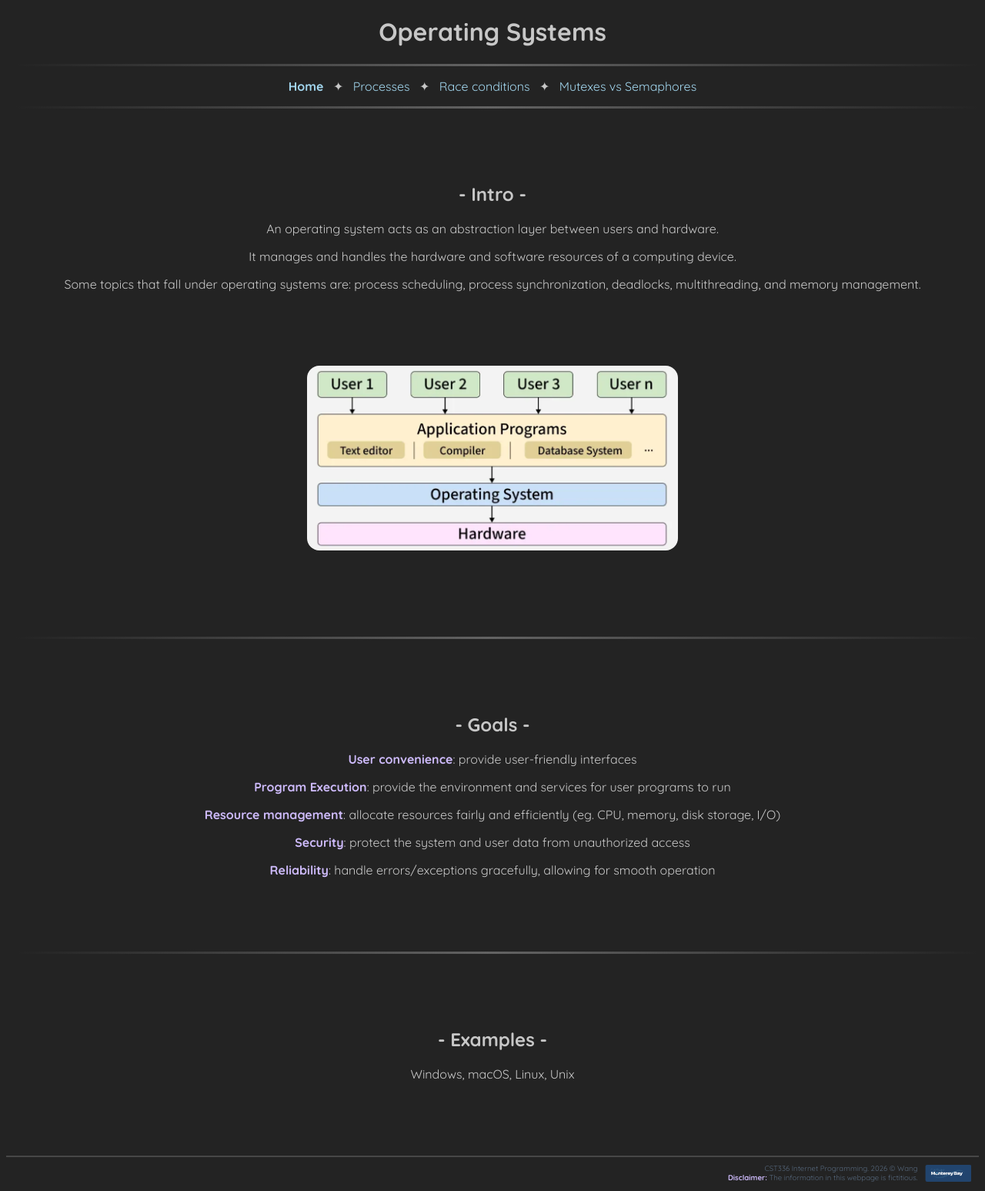
After one commit to sylvia-ww/sylvia-ww.github.io, a web app: file hw1/index.html in a window 1280 px wide. The commit adds this page. Shown: the whole page at 77% size. Run offline with its HTML, style and script files only (its server is not run), Linux system fonts and the light colour scheme.

Commit message:
lab 2 homepage

```diff
--- /dev/null
+++ b/hw1/index.html
@@ -0,0 +1,62 @@
+<!DOCTYPE html>
+<html lang="en">
+
+<head>
+    <meta charset="UTF-8">
+    <meta name="viewport" content="width=device-width, initial-scale=1.0">
+
+    <title>Operating Systems</title>
+    <link href="styles.css" rel="stylesheet">
+</head>
+
+<body>
+    <main id="home-main">
+        <header>
+            <h1>Operating Systems</h1>
+        </header>
+        <hr class="hr-fade">
+        <nav>
+            <a class="current-page" href="index.html">Home</a>
+            <span>✦</span>
+            <a href="processes.html">Processes</a>
+            <span>✦</span>
+            <a href="race_conditions.html">Race conditions</a>
+            <span>✦</span>
+            <a href="mutex_sem.html">Mutexes vs Semaphores</a>
+        </nav>
+        <hr class="hr-fade">
+        <h2 class="home-h">- Intro -</h2>
+        <div class="home-div">
+            <p>An operating system acts as an abstraction layer between users and hardware.</p>
+            <p>It manages and handles the hardware and software resources of a computing device.</p>
+            <p>Some topics that fall under operating systems are: process scheduling, process synchronization, deadlocks, multithreading, and memory management.</p>
+        </div>
+         <figure><img src="./img/os_diagram.png" id="os_diagram" alt="Operating System Diagram"></figure>
+        <hr class="hr-fade">
+        <h2 class="home-h">- Goals -</h2>
+        <div class="home-div">
+            <p><strong>User convenience</strong>: provide user-friendly interfaces</p>
+            <p><strong>Program Execution</strong>: provide the environment and services for user programs to run</p>
+            <p><strong>Resource management</strong>: allocate resources fairly and efficiently (eg. CPU, memory, disk storage, I/O)</p>
+            <p><strong>Security</strong>: protect the system and user data from unauthorized access</p>
+            <p><strong>Reliability</strong>: handle errors/exceptions gracefully, allowing for smooth operation</p>
+        </div>
+        <hr class="hr-fade">
+        <h2 class="home-h">- Examples -</h2>
+        <div class="home-div">
+            <p>Windows, macOS, Linux, Unix</p>
+        </div>
+    </main>
+    <hr class="hr-footer">
+    <footer>
+        <div class="copyright-disclaimer">
+            CST336 Internet Programming. 2026 &copy; Wang <br>
+            <strong>Disclaimer:</strong> The information in this webpage is fictitious.
+        </div>
+        <div>
+            <img src="img/csumb_logo_dark.png" alt="CSUMB Logo">
+        </div>
+    </footer>
+</body>
+
+</html>
--- /dev/null
+++ b/hw1/styles.css
@@ -0,0 +1,95 @@
+@import url('https://fonts.googleapis.com/css2?family=Open+Sans:ital,wght@0,300..800;1,300..800&family=Quicksand:wght@300..700&display=swap');
+header{
+    text-align: center;
+}
+
+/* gen */
+strong {
+    color: rgb(205, 186, 250);
+}
+.current-page {
+    font-weight: bold;
+}
+
+/* divider line */
+hr {
+    border: 1px solid rgb(71, 71, 71);
+}
+
+/* body */
+body {
+    background-color: rgb(35, 35, 35);
+    font-family: "Quicksand", sans-serif;
+    font-weight: 400;
+    color: rgb(199, 199, 199);
+}
+
+/* navigation bar */
+nav {
+    margin-top: 1rem;
+    margin-bottom: 1rem;
+    text-align: center;
+}
+nav a {
+    color: rgb(161, 213, 237);
+    text-decoration: none;
+}
+/* star spacing */
+nav span{
+    margin-left: 0.5rem;
+    margin-right: 0.5rem;
+}
+nav a:hover {
+    border-bottom: 2px rgb(161, 213, 237) dotted;
+    color:rgb(195, 222, 245);
+    transition: .4s;
+}
+
+/* all images */
+img {
+    border-radius: 1rem;
+}
+
+/* os diagram img */
+#os_diagram {
+    display: block;
+    margin: 0 auto 7rem auto;
+    max-width: 80vw;
+    max-height: 30vh
+
+}
+.home-h, .home-div * {
+    text-align: center;
+}
+.hr-fade{
+    border:none;
+    height: 0.2rem;
+    background: linear-gradient(90deg,rgba(35, 35, 35, 1) 1%, rgb(99, 99, 99) 50%, rgba(35, 35, 35, 1) 100%);
+}
+/* spacing */
+.home-div {
+    margin-bottom: 6rem;
+}
+.home-h{
+    margin-top: 6rem;
+}
+
+/* footer */
+footer {
+    display: flex;
+    justify-content: flex-end;
+    font-size: 0.6em;
+    color: rgb(86, 104, 125);
+}
+
+/* csumb logo */
+footer img {
+    max-height: 2.3em;
+    border-radius: 15%;
+    padding: 0.2em 1em;
+}
+
+/* footer text */
+.copyright-disclaimer {
+    text-align: right;
+}
--- a/lab1/css/styles.css
+++ b/lab1/css/styles.css
@@ -53,6 +53,7 @@ figure img {
     max-width: 30vw;
     max-height: 30vh;
     margin: 2em 0;
+
 }
 
 footer {
```
Also changed, not shown: hw1/processes.html (added, +10 -0 lines), hw1/img/csumb_logo_dark.png (added), hw1/img/os_diagram.png (added), hw1/mutex_sem.html (added), hw1/race_conditions.html (added).
